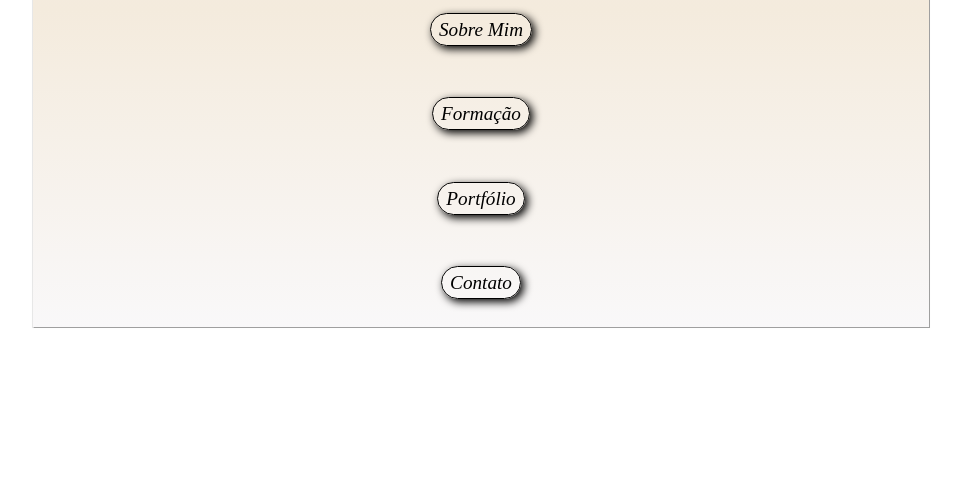
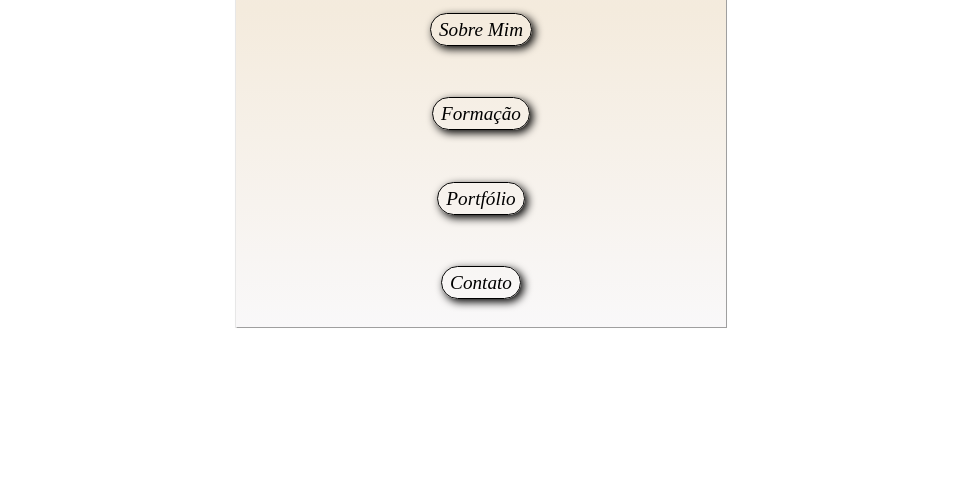
Before and after one commit to Adriellymede/Portfolio, a plain HTML site: page index.html in a window 1280 px wide. Shown: the part 307-800 px from the top of the page, without its empty margins (159-1120 px from the left). Drawn offline with Linux system fonts and the light colour scheme.

Commit message:
Update style.css

```diff
--- a/style.css
+++ b/style.css
@@ -23,8 +23,8 @@ article{
     background-image:linear-gradient(to bottom, var(--r),var(--rs), var(--g));
     border-radius: black 2px 2px 2px;
     box-shadow: rgba(0, 0, 0, 0.377) 0.2px 0.2px 1px 1px;
-    max-width: 70%;
-    heigth: auto;
+    max-width: 490px;
+    max-height: auto;
     width: 99%;
     text-align: center;
 
```
